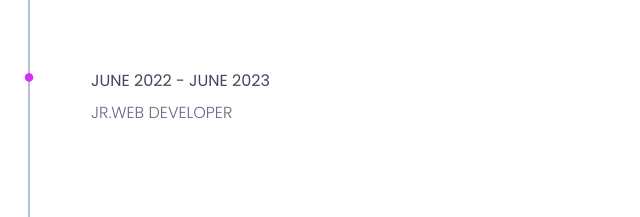
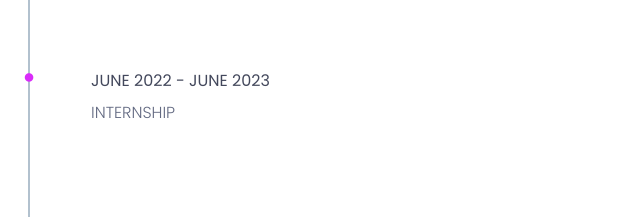
Before and after one commit to Ganeshmunishetty/Ganesh.github.io, a plain HTML site: page index.html in a window 1280 px wide. Shown: the part 3894-4111 px from the top of the page, 564-1204 px from the left. Drawn offline with nearby package versions, Linux system fonts and the light colour scheme.

Commit message:
Fix heading formatting for internship section

```diff
--- a/index.html
+++ b/index.html
@@ -544,7 +544,7 @@
 												<span><i class="fa fa-circle" aria-hidden="true"></i></span>
 												JUNE 2022 - JUNE 2023
 											</h2>
-												<h3>Internship </h3>
+												<h3>Internship</h3>
 										</div><!--/.experience-time-->
 									</div><!--/.col-->
 									<div class="col-md-5">
@@ -568,7 +568,7 @@
 												<span><i class="fa fa-circle" aria-hidden="true"></i></span>
 												JUNE 2022 - JUNE 2023
 											</h2>
-											<h3>Jr.Web Developer</h3>
+											<h3>Internship</h3>
 										</div><!--/.experience-time-->
 									</div><!--/.col-->
 								</div>
```
